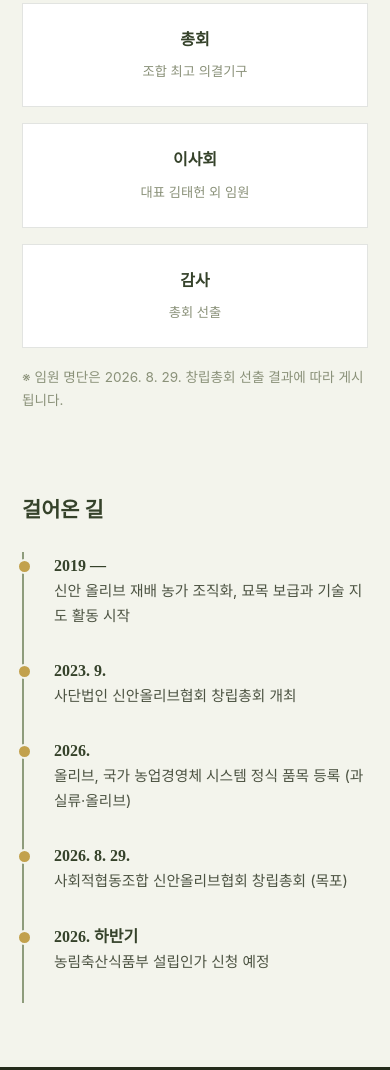
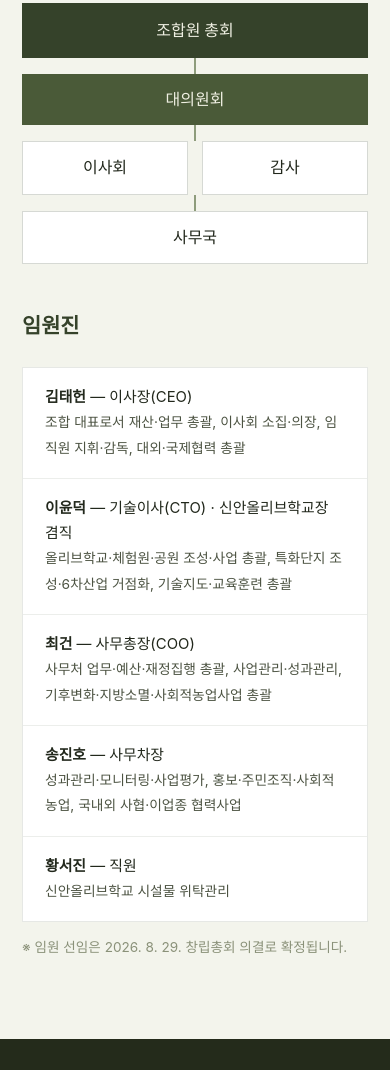
Before and after one commit to paulsong7777/sinan-olive-web, a plain HTML site: page people.html in a window 390 px wide. Shown: the part 369-1439 px from the top of the page. Drawn offline with Linux system fonts and the light colour scheme; a web font is replaced by a local one.

Commit message:
people: 조직도 교체 + 임원진 추가, 축약 연혁 제거
- 조직도: 조합원 총회 → 대의원회 → 이사회·감사 → 사무국 계층 구조로 교체
  ([최종]사업계획서 '조직도' 항목과 일치 확인)
- 임원진 5인 추가 (지시서 명단 그대로): 김태헌 이사장(CEO) /
  이윤덕 기술이사(CTO, 신안올리브학교장 겸직) / 최건 사무총장(COO) /
  송진호 사무차장 / 황서진 직원
- "※ 임원 선임은 2026. 8. 29. 창립총회 의결로 확정됩니다." 표기 유지
- 기존 축약 연혁 섹션 제거 (상세 연혁은 about.html로 이동)

신규 색상 0건, 기존 .list/.row 클래스 사용.
모바일 390px 실측: 가로 스크롤 0, 햄버거 정상.

주의(별도 보고): 사업계획서 '임원 현황'과 위 명단이 불일치.
사업계획서에는 기록이사 오진혁·감사 김맹수·감사 강황배가 임원으로 기재되어
있고 최건·송진호·황서진은 임원 현황에 없음. 지시서 명단을 우선 반영했으며
총회 전 대조 필요.

Co-Authored-By: Claude Opus 5 <noreply@anthropic.com>

```diff
--- a/people.html
+++ b/people.html
@@ -103,22 +103,29 @@
 <div class="pagehead"><div class="wrap"><div class="sec-label">PEOPLE</div><h1>함께하는 사람들</h1></div></div>
 <section><div class="wrap">
 <h2>조직도</h2>
-<div class="org">
-<div class="box"><b>총회</b><span>조합 최고 의결기구</span></div>
-<div class="box"><b>이사회</b><span>대표 김태헌 외 임원</span></div>
-<div class="box"><b>감사</b><span>총회 선출</span></div>
+<div style="max-width:640px;text-align:center;font-family:'Gowun Batang',serif">
+<div style="background:#35422A;color:#EFEFE2;padding:14px">조합원 총회</div>
+<div style="width:2px;height:16px;background:#8E9C7C;margin:0 auto"></div>
+<div style="background:#4A5A38;color:#EFEFE2;padding:12px">대의원회</div>
+<div style="width:2px;height:16px;background:#8E9C7C;margin:0 auto"></div>
+<div style="display:flex;gap:14px;justify-content:center">
+<div style="flex:1;background:#fff;border:1px solid rgba(53,66,42,.2);padding:12px">이사회</div>
+<div style="flex:1;background:#fff;border:1px solid rgba(53,66,42,.2);padding:12px">감사</div>
 </div>
-<p class="body" style="margin-top:18px;font-size:.85rem;color:#8A9179">※ 임원 명단은 2026. 8. 29. 창립총회 선출 결과에 따라 게시됩니다.</p>
+<div style="width:2px;height:16px;background:#8E9C7C;margin:0 auto"></div>
+<div style="background:#fff;border:1px solid rgba(53,66,42,.2);padding:12px">사무국</div>
+</div>
+<h2 style="margin-top:44px">임원진</h2>
+<div class="list" style="max-width:820px">
+<div class="row"><span><b>김태헌</b> — 이사장(CEO)<br><span style="font-size:.86rem;color:#4C5342">조합 대표로서 재산·업무 총괄, 이사회 소집·의장, 임직원 지휘·감독, 대외·국제협력 총괄</span></span></div>
+<div class="row"><span><b>이윤덕</b> — 기술이사(CTO) · 신안올리브학교장 겸직<br><span style="font-size:.86rem;color:#4C5342">올리브학교·체험원·공원 조성·사업 총괄, 특화단지 조성·6차산업 거점화, 기술지도·교육훈련 총괄</span></span></div>
+<div class="row"><span><b>최건</b> — 사무총장(COO)<br><span style="font-size:.86rem;color:#4C5342">사무처 업무·예산·재정집행 총괄, 사업관리·성과관리, 기후변화·지방소멸·사회적농업사업 총괄</span></span></div>
+<div class="row"><span><b>송진호</b> — 사무차장<br><span style="font-size:.86rem;color:#4C5342">성과관리·모니터링·사업평가, 홍보·주민조직·사회적농업, 국내외 사협·이업종 협력사업</span></span></div>
+<div class="row"><span><b>황서진</b> — 직원<br><span style="font-size:.86rem;color:#4C5342">신안올리브학교 시설물 위탁관리</span></span></div>
+</div>
+<p class="body" style="margin-top:14px;font-size:.85rem;color:#8A9179">※ 임원 선임은 2026. 8. 29. 창립총회 의결로 확정됩니다.</p>
 </div></section>
-<section style="padding-top:0"><div class="wrap">
-<h2>걸어온 길</h2>
-<div class="timeline">
-<div class="tl"><div class="yr">2019 —</div><p>신안 올리브 재배 농가 조직화, 묘목 보급과 기술 지도 활동 시작</p></div>
-<div class="tl"><div class="yr">2023. 9.</div><p>사단법인 신안올리브협회 창립총회 개최</p></div>
-<div class="tl"><div class="yr">2026.</div><p>올리브, 국가 농업경영체 시스템 정식 품목 등록 (과실류·올리브)</p></div>
-<div class="tl"><div class="yr">2026. 8. 29.</div><p>사회적협동조합 신안올리브협회 창립총회 (목포)</p></div>
-<div class="tl"><div class="yr">2026. 하반기</div><p>농림축산식품부 설립인가 신청 예정</p></div>
-</div></div></section>
+
 <footer><div class="wrap">
 <div class="logo">사회적협동조합 신안올리브협회<small>SOCIAL COOPERATIVE SINAN OLIVE ASSOCIATION</small></div>
 <p>전남광주통합특별시 신안군 신의면 안산길 100-15 (상태서리 268)</p>
```
